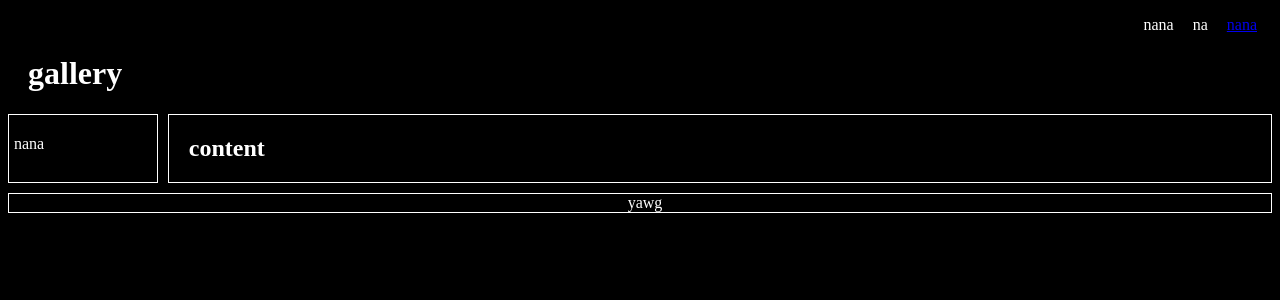
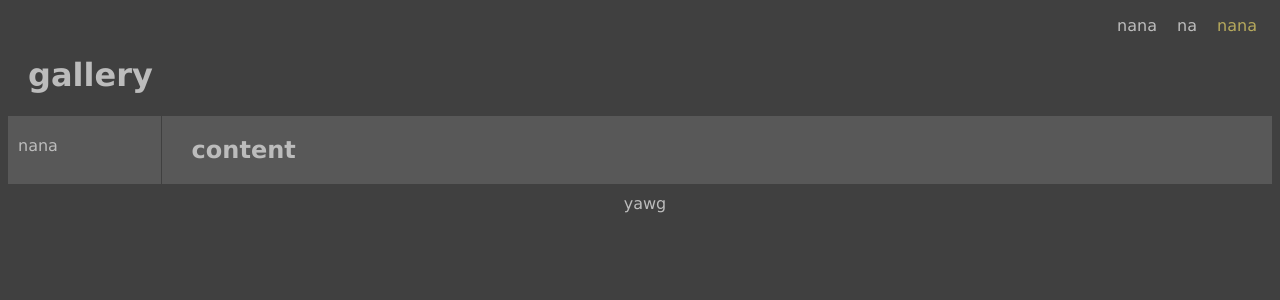
Before and after one commit to spamik/yawg, a Django app: page / in a window 1280 px wide. Shown: the top 300 px of the page. Run offline with Django 3.2, Linux system fonts and the light colour scheme.

Commit message:
CSS
Design changes in CSS

```diff
--- a/src/static/yawg/css/yawg.css
+++ b/src/static/yawg/css/yawg.css
@@ -1,6 +1,16 @@
 body {
-    background-color: black;
-    color: white;
+    background-color: #404040;
+    color: #bcbcbc;
+    font-family: "Lucida Sans Unicode", sans-serif;
+}
+
+a, a:visited {
+    color: #b6a95c;
+    text-decoration: none;
+}
+
+a:hover {
+    color: #d5c772;
 }
 
 #topbar_nav {
@@ -19,23 +29,20 @@ body {
 #page_body {
     margin-bottom: 10px;
     display: flex;
+    background-color: #585858;
 }
 
 #sidebar {
-    border-color: white;
+    border-right-style: solid;
     border-width: 1px;
-    border-style: solid;
-
+    border-color: #404040;
     width: 170px;
     float: left;
-    padding-left: 5px;
+    padding-left: 10px;
     padding-top: 20px;
 }
 
 #page_content {
-    border-color: white;
-    border-width: 1px;
-    border-style: solid;
     margin-left: 10px;
     padding: 20px;
     width: 100%;
@@ -45,9 +52,6 @@ body {
 }
 
 #footer {
-    border-color: white;
-    border-width: 1px;
-    border-style: solid;
     padding-left: 10px;
     text-align: center;
 }
```
